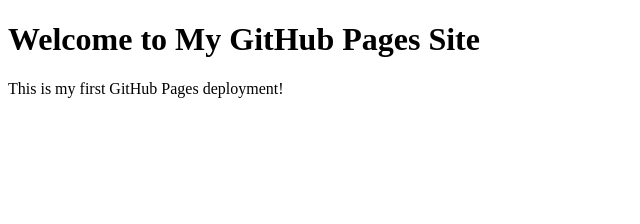
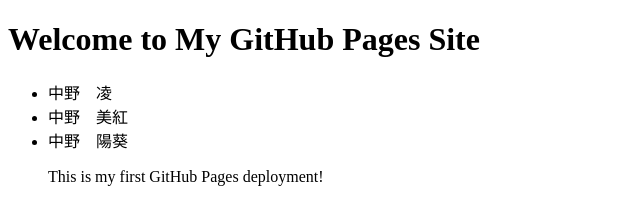
Before and after one commit to ryon1020-hub/my-first-web-app, a plain HTML site: page index.html in a window 1280 px wide. Shown: the whole page, without its empty margins (0-640 px from the left). Drawn offline with Linux system fonts and the light colour scheme.

Commit message:
Add files via upload

```diff
--- a/index.html
+++ b/index.html
@@ -7,6 +7,10 @@
 </head>
 <body>
     <h1>Welcome to My GitHub Pages Site</h1>
+<ul>
+    <li>中野　凌</li>
+    <li>中野　美紅</li>
+    <li>中野　陽葵</li>
     <p>This is my first GitHub Pages deployment!</p>
 </body>
 </html>
```
